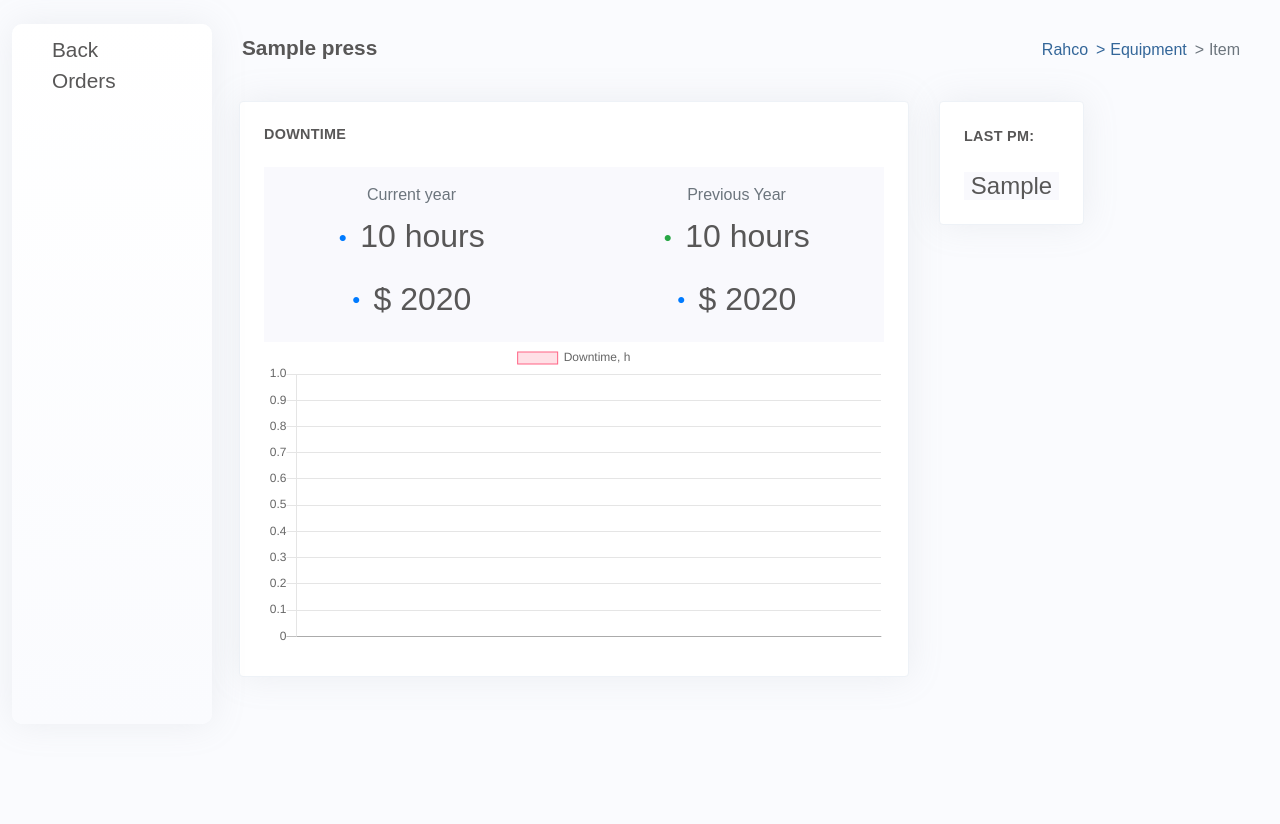
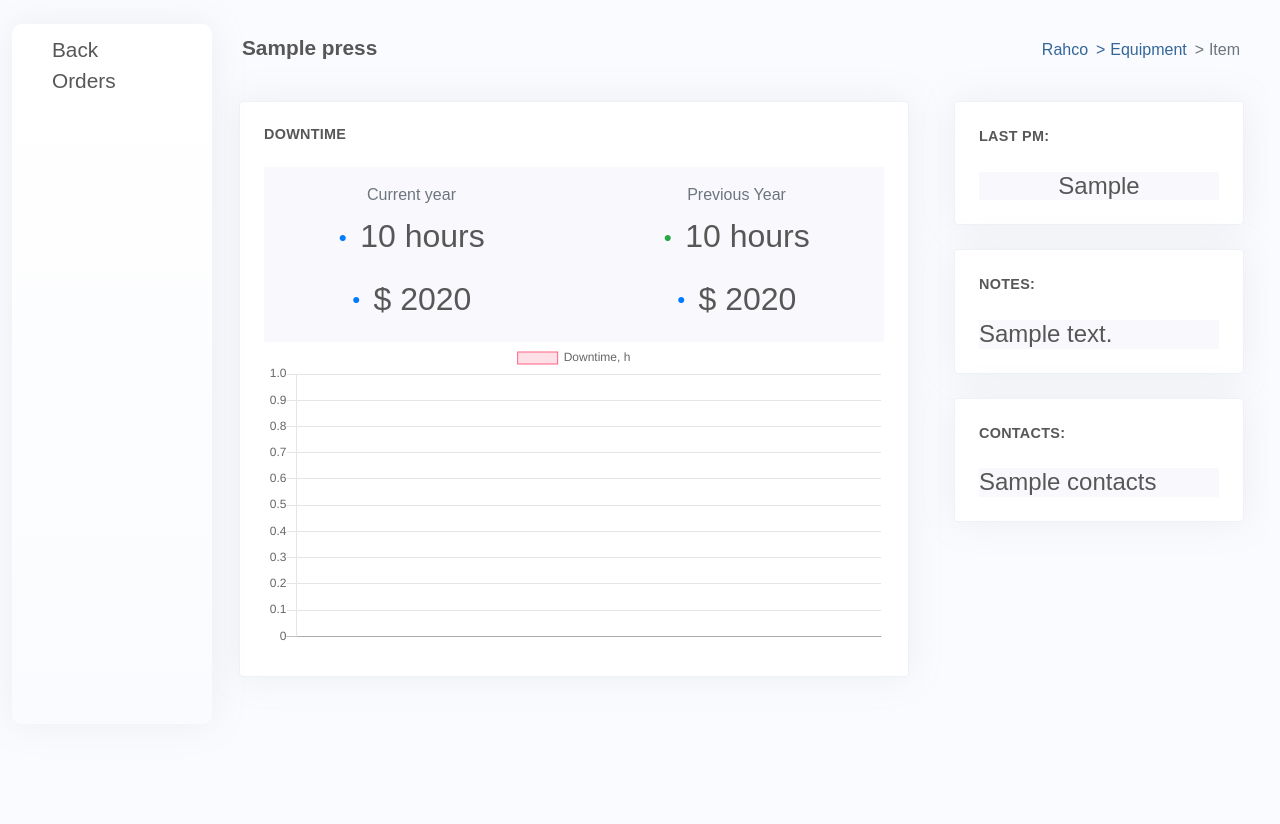
Before and after one commit to gunnerson/zERP, a Django app: template equip/templates/equip/press_detail.html in a window 1280 px wide. Shown: the part 76-900 px from the top of the page. Run offline with Django 3.2, Linux system fonts and the light colour scheme; the template is opened without the code that fills it: most values are stand-ins (such as "Sample title", 1, 10 or a date in 2020); parts of the project's set-up code (start-up, migrations or seed data) failed here and were passed over; some libraries are stand-ins or nearby versions.

Commit message:
Added press notes

```diff
--- a/equip/models.py
+++ b/equip/models.py
@@ -1,4 +1,5 @@
 from django.db import models
+from django.urls import reverse
 
 
 class Press(models.Model):
@@ -17,6 +18,8 @@ class Press(models.Model):
         max_length=2,
         choices=GROUPS,
     )
+    contacts = models.TextField(null=True, blank=True)
+    notes = models.TextField(null=True, blank=True)
 
     class Meta:
         verbose_name_plural = 'presses'
@@ -24,6 +27,9 @@ class Press(models.Model):
 
     def __str__(self):
         return str(self.pname)
+
+    def get_absolute_url(self):
+        return reverse('equip:press', kwargs={'pk': self.id})
 
     def downtime(self, month, year):
         """Calculate downtime on a monthly basis"""
--- a/equip/templates/equip/press_detail.html
+++ b/equip/templates/equip/press_detail.html
@@ -57,6 +57,9 @@
       <li>
         <a href="{% url 'equip:add_pm' press.id %}" class="side-menu-link" role="button" onclick="return confirm('Are you sure?');">Add PM</a>
       </li>
+      <li>
+        <a href="{% url 'equip:notes' press.id %}" class="side-menu-link" role="button">Notes</a>
+      </li>
     {% endif %}
   </ul>
 
@@ -112,7 +115,8 @@
       </div>
     </div>
   </div>
-  <div class="col-lg-2">
+  <div class="col-lg-4">
+    <div class="col">
       <div class="card">
         <div class="card-body">
           <div class="header-title mb-3"><b>Last PM:</b></div>
@@ -124,6 +128,31 @@
         </div>
       </div>
     </div>
+    <div class="col">
+      <div class="card">
+        <div class="card-body">
+          <div class="header-title mb-3"><b>Notes:</b></div>
+          <div class="chart-content-bg text-start">
+            <h4 class="font-weight-normal mb-0">
+              <span>{{ press.notes }}</span>
+            </h2>
+          </div>
+        </div>
+      </div>
+    </div>
+    <div class="col">
+      <div class="card">
+        <div class="card-body">
+          <div class="header-title mb-3"><b>Contacts:</b></div>
+          <div class="chart-content-bg text-start">
+            <h4 class="font-weight-normal mb-0">
+              <span>{{ press.contacts }}</span>
+            </h2>
+          </div>
+        </div>
+      </div>
+    </div>
+  </div>
 </div>
 
 {% endblock content %}
--- a/equip/urls.py
+++ b/equip/urls.py
@@ -3,6 +3,7 @@ from django.urls import path
 from equip.views import (
     PressListView,
     PressDetailView,
+    PressUpdateView,
     DowntimeChartData,
 )
 
@@ -20,6 +21,8 @@ urlpatterns = [
          name='add_pm'),
     path('equipment/press/<int:pk>/orders/', OrderListView.as_view(),
          name='press-orders'),
+    path('equipment/press/<int:pk>/notes/', PressUpdateView.as_view(),
+         name='notes'),
     path('api/data/equipment/press/<int:pk>/',
          DowntimeChartData.as_view(), name='chart-data'),
 ]
--- a/erp/settings.py
+++ b/erp/settings.py
@@ -24,7 +24,7 @@ SECRET_KEY = os.environ.get('DJANGO_SECRET_KEY')
 # DEBUG = os.environ.get('DJANGO_DEBUG', '') != 'False'
 DEBUG = True
 
-ALLOWED_HOSTS = ['localhost', '192.168.138.195']
+ALLOWED_HOSTS = ['localhost', '127.0.0.1', '192.168.138.195']
 
 # Application definition
 
```
Also changed, not shown: equip/forms.py (added, +21 -0 lines), equip/templates/equip/press_update_form.html (added, +37 -0 lines), equip/views.py (+15 -1 lines), equip/migrations/0005_press_notes.py (added), equip/migrations/0006_press_contacts.py (added), 1 other file. Lines whose indentation alone changed are shown as unchanged.
